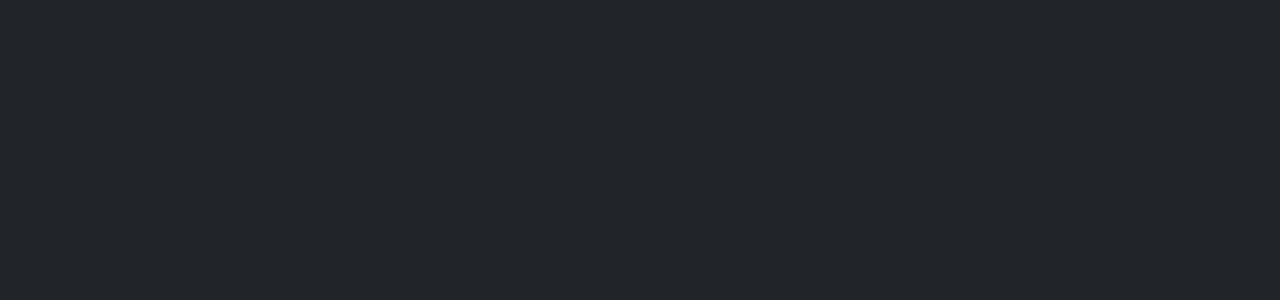
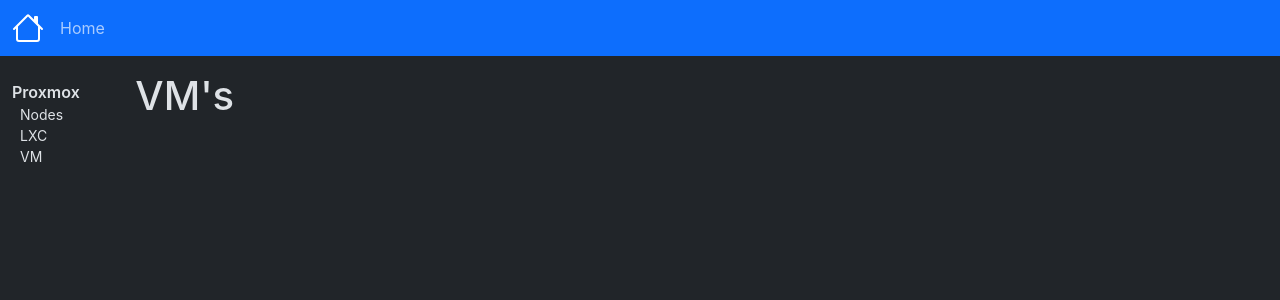
Before and after one commit to ooemperor/homelab-dashboard, a React (Create React App) app: page /proxmox/vm in a window 1280 px wide. Before the commit this address had no page. Shown: the top 300 px of the page. Built offline with nearby package versions, Linux system fonts and the light colour scheme.

Commit message:
adding multiple new Views, components and models

```diff
--- a/src/App.tsx
+++ b/src/App.tsx
@@ -1,3 +1,4 @@
+'use client';
 /**
  * App file for running and defining all the routes of the Homelab Dashboard
  * @author: ooemperor
@@ -5,8 +6,11 @@
 import React from 'react';
 import './App.css';
 import {BrowserRouter, Route, Routes} from "react-router-dom";
-import Home from "./views/Home";
+import Home from "./views/Home/Home";
 import NavLayout from "./components/NavLayout";
+import Nodes from "./views/Proxmox/Nodes";
+import VMs from "./views/Proxmox/VMs";
+import LXCs from "./views/Proxmox/LXCs";
 
 function App() {
     return (
@@ -17,6 +21,9 @@
                     </NavLayout>
                 }>
                     <Route path="/" element={<Home/>}/>
+                    <Route path="/proxmox/nodes" element={<Nodes/>}/>
+                    <Route path="/proxmox/lxc" element={<LXCs/>}/>
+                    <Route path="/proxmox/vm" element={<VMs/>}/>
                 </Route>
             </Routes>
         </BrowserRouter>
--- a/src/components/NavLayout.tsx
+++ b/src/components/NavLayout.tsx
@@ -17,10 +17,10 @@
             <TopNavBar/>
             <div className={"container-xxl bd-gutter my-md-3 mt-3 bd-layout"}>
                 <div className={"row"}>
-                    <div className="col">
+                    <div className="col-2 col-sm-1">
                         <SideNav/>
                     </div>
-                    <div className="col-md-9">
+                    <div className="col">
                         <main className="bd-main order-1">
                             <Outlet/>
                         </main>
--- a/src/components/OffCanvasSideBar.tsx
+++ b/src/components/OffCanvasSideBar.tsx
@@ -16,6 +16,5 @@
                 {contentBody}
             </div>
         </div>
-
     )
 }
--- a/src/components/SideNav.tsx
+++ b/src/components/SideNav.tsx
@@ -4,7 +4,7 @@
  */
 
 import OffCanvasSideBar from "./OffCanvasSideBar";
-import {ReactNode} from "react";
+import React, {ReactNode} from "react";
 
 /**
  * Funtion to render a the specific sideNav
@@ -17,12 +17,20 @@
         <ul className={"bd-links-nav list-unstyled mb-0 pb-3 pb-md-2 pe-lg-2"}>
             <li className={"bd-links-group py-2"}>
                 <strong className="bd-links-heading d-flex w-100 align-items-center fw-semibold">
-                    Getting started
+                    Proxmox
                 </strong>
+                <ul className="list-unstyled fw-normal pb-2 small">
+                    <li className="ps-2">
+                        <a className={"nav-link d-inline-block"} href={"/proxmox/nodes"}>Nodes</a>
+                    </li>
+                    <li className="ps-2">
+                        <a className={"nav-link d-inline-block"} href={"/proxmox/lxc"}>LXC</a>
+                    </li>
+                    <li className="ps-2">
+                        <a className={"nav-link d-inline-block"} href={"/proxmox/vm"}>VM</a>
+                    </li>
+                </ul>
             </li>
-            <ul className="list-unstyled fw-normal pb-2 small">
-                <li className={"bd-links-item"}>Getting started</li>
-            </ul>
         </ul>
     </nav>
     return (
--- a/src/components/TopNavBar.tsx
+++ b/src/components/TopNavBar.tsx
@@ -12,7 +12,7 @@
                     <button className={"navbar-toggler p-2"} data-bs-toggle="offcanvas" data-bs-target="#sideNavBar">
                         <svg xmlns="http://www.w3.org/2000/svg" width="32" height="32" fill="currentColor"
                              className="bi bi-list" viewBox="0 0 16 16">
-                            <path fill-rule="evenodd"
+                            <path fillRule="evenodd"
                                   d="M2.5 12a.5.5 0 0 1 .5-.5h10a.5.5 0 0 1 0 1H3a.5.5 0 0 1-.5-.5m0-4a.5.5 0 0 1 .5-.5h10a.5.5 0 0 1 0 1H3a.5.5 0 0 1-.5-.5m0-4a.5.5 0 0 1 .5-.5h10a.5.5 0 0 1 0 1H3a.5.5 0 0 1-.5-.5"/>
                         </svg>
                     </button>
--- /dev/null
+++ b/src/hooks/useNodes.tsx
@@ -0,0 +1,32 @@
+/**
+ * useNodes
+ * @author: ooemperor
+ */
+import {useState} from "react";
+import {ErrorMessage} from "../models/ErrorMessage";
+import {NodesResponse} from "../models/proxmox/Node";
+import {proxmoxService} from "../services/ProxmoxService";
+
+/**
+ * useNodes for Proxmox
+ * Method used in loading the data in the Route
+ * Helper method for later use in useEffect for loading data from the thingy
+ */
+export const useNodes = () => {
+    const [errorMessage, setErrorMessageProps] = useState<ErrorMessage>({error: false, message: ''});
+    const [isLoading, setIsLoading] = useState<Boolean>(false);
+
+    const getNodes = async () => {
+        setIsLoading(true);
+        setErrorMessageProps({error: false, message:''});
+
+        const nodesResponse: NodesResponse = await proxmoxService.getNodes();
+        if (!nodesResponse.success) {
+            setErrorMessageProps({error: false, message: nodesResponse.message});
+        }
+        setIsLoading(false);
+        return nodesResponse;
+    }
+
+    return {getNodes, isLoading, errorMessage};
+}
--- /dev/null
+++ b/src/models/ErrorMessage.tsx
@@ -0,0 +1,4 @@
+export interface ErrorMessage {
+    error: boolean | null;
+    message: string;
+}
--- a/src/services/ProxmoxService.tsx
+++ b/src/services/ProxmoxService.tsx
@@ -1,3 +1,4 @@
+'use client';
 /**
  * Service Class for defining how to interact with a proxmox API
  * For more information about the proxmox api see:
@@ -24,10 +25,10 @@
      * Get method to get all Nodes of proxmox cluster
      */
     async getNodes(): Promise<NodesResponse> {
-        let nodeResponse: any = {success: false, nodes: false, message: ''};
+        let nodeResponse: any = {success: false, nodes: [], message: ''};
 
         try {
-            const response: Response = await fetch(`${this.baseUrl}/api2/json/nodes}`, {
+            const response: Response = await fetch(`${this.baseUrl}/api2/json/nodes`, {
                 method: 'GET',
                 headers: {'Content-Type': 'application/json', 'Authorization': this.apiToken},
             });
--- /dev/null
+++ b/src/views/Proxmox/LXCs.tsx
@@ -0,0 +1,17 @@
+/**
+ * Rendering of the Proxmox LXC view
+ * @author ooemperor
+ */
+import React from "react";
+
+export default function LXCs() {
+    return (
+        <div className="container">
+            <div className={"row"}>
+                <div className="col">
+                    <h1>LXC's</h1>
+                </div>
+            </div>
+        </div>
+    )
+}
--- /dev/null
+++ b/src/views/Proxmox/Nodes.tsx
@@ -0,0 +1,59 @@
+/**
+ * Rendering of the Proxmox Nodes view
+ * @author ooemperor
+ */
+import React, {useEffect, useState} from "react";
+import {useNodes} from "../../hooks/useNodes";
+import {Node} from "../../models/proxmox/Node";
+
+/**
+ * Render the main content of the Nodes page
+ * @constructor
+ */
+export default function Nodes() {
+
+    const {getNodes, errorMessage, isLoading} = useNodes();
+
+    const [nodes, setNodes] = useState<Node[]>([]);
+
+    useEffect(() => {
+        const loadNodes = async () => {
+            const nodesData = await getNodes();
+            setNodes(nodesData.nodes);
+        }
+
+        loadNodes();
+
+    }, []);
+
+    return (
+        <div className="container">
+            <div className={"row"}>
+                <div className="col">
+                    <h1>Nodes</h1>
+                </div>
+            </div>
+            <div className="row">
+                <div className="col">
+                    <table className="table table-hover">
+                        <thead>
+                        <tr>
+                            <th>Node</th>
+                            <th>Status</th>
+                        </tr>
+                        </thead>
+                        <tbody>
+
+                        {!isLoading && nodes.map((node) => (
+                            <tr className="clickable-row" key={node.node}>
+                                <td>{node.node}</td>
+                                <td>{node.status}</td>
+                            </tr>
+                        ))}
+                        </tbody>
+                    </table>
+                </div>
+            </div>
+        </div>
+    )
+}
--- /dev/null
+++ b/src/views/Proxmox/VMs.tsx
@@ -0,0 +1,17 @@
+/**
+ * Rendering of the Proxmox VMs view
+ * @author ooemperor
+ */
+import React from "react";
+
+export default function VMs() {
+    return (
+        <div className="container">
+            <div className={"row"}>
+                <div className="col">
+                    <h1>VM's</h1>
+                </div>
+            </div>
+        </div>
+    )
+}
```
Also changed, not shown: src/views/Home/Home.tsx (renamed from src/views/Home.tsx).
